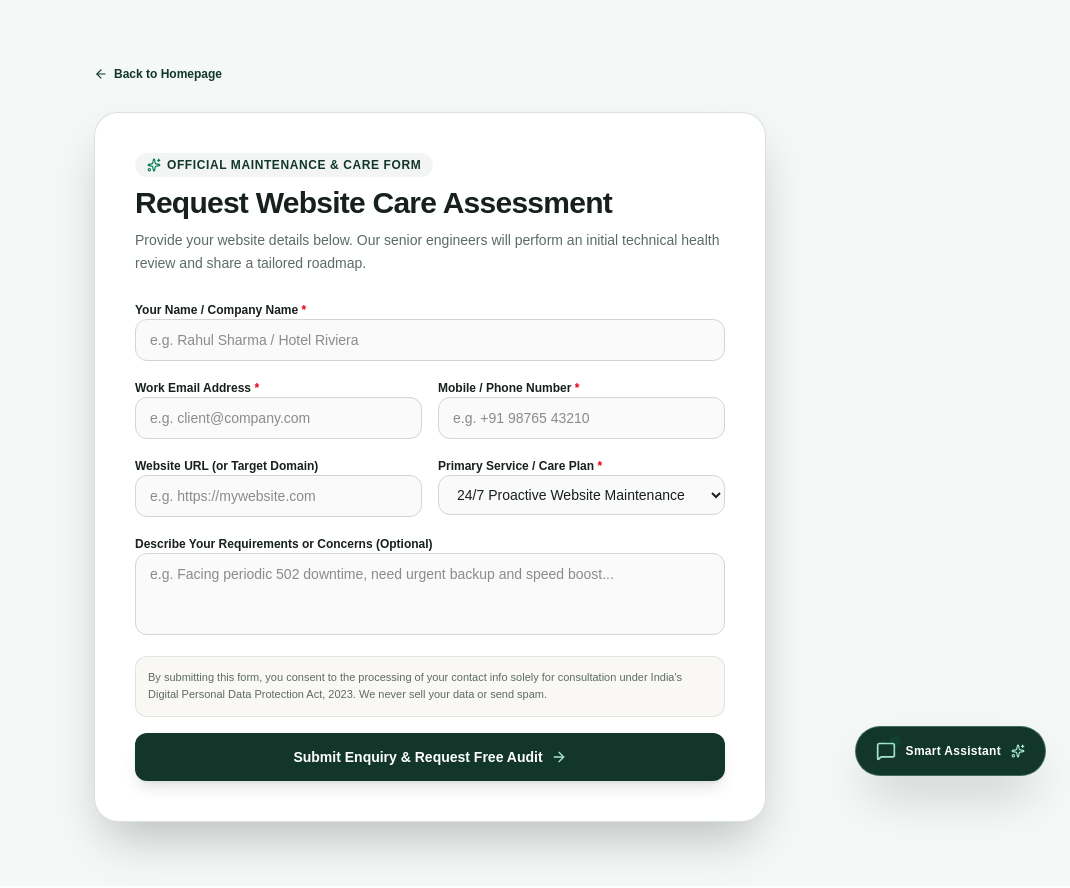
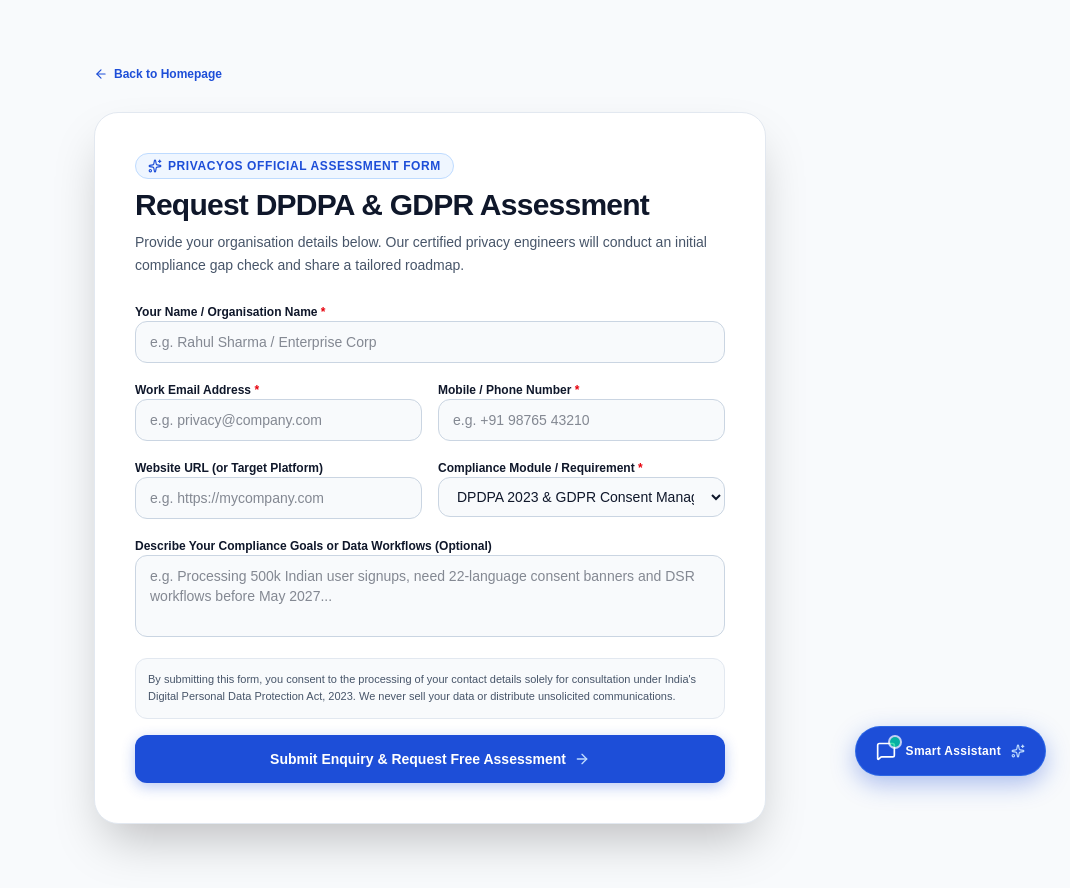
Before and after one commit to Himanshzeni/PrivacyOSChatbot, a Next.js app: page /enquiry in a window 1280 px wide. Shown: the whole page, without its empty margins (210-1280 px from the left). Built offline with nearby package versions, Linux system fonts and the light colour scheme.

Commit message:
style: apply PrivacyOS Global color palette across Smart Assistant, Enquiry and Admin

```diff
--- a/src/app/enquiry/page.tsx
+++ b/src/app/enquiry/page.tsx
@@ -14,7 +14,7 @@ function EnquiryFormContent() {
     email: "",
     phone: "",
     websiteUrl: "",
-    service: "24/7 Proactive Website Maintenance",
+    service: "DPDPA 2023 & GDPR Consent Management",
     notes: "",
   });
 
@@ -60,7 +60,9 @@ function EnquiryFormContent() {
       setBotPurged(data.botPiiPurged);
       setSubmitted(true);
     } catch (err: unknown) {
-      setErrorMessage(err instanceof Error ? err.message : "Submission failed");
+      setErrorMessage(
+        err instanceof Error ? err.message : "Failed to connect to server. Please try again."
+      );
     } finally {
       setIsSubmitting(false);
     }
@@ -68,23 +70,23 @@ function EnquiryFormContent() {
 
   if (submitted) {
     return (
-      <div className="max-w-xl mx-auto p-8 rounded-3xl bg-white border border-[#12372A]/15 shadow-xl text-center space-y-5 animate-in fade-in zoom-in-95 duration-300">
-        <div className="w-16 h-16 mx-auto rounded-full bg-[#12372A] text-[#A8E6CF] flex items-center justify-center shadow-md">
+      <div className="max-w-xl mx-auto p-8 rounded-3xl bg-white border border-[#E2E8F0] shadow-xl text-center space-y-5 animate-in fade-in zoom-in-95 duration-300">
+        <div className="w-16 h-16 mx-auto rounded-full bg-[#1D4ED8] text-white flex items-center justify-center shadow-lg">
           <CheckCircle2 className="w-10 h-10" />
         </div>
 
         <div className="space-y-2">
-          <h2 className="text-2xl font-black text-[#17201C]">Enquiry Received! ✨</h2>
-          <p className="text-sm text-[#5C6B64] leading-relaxed">
-            Thank you, <strong className="text-[#17201C]">{formData.name}</strong>. Our senior technical team has received your enquiry. We will conduct a preliminary audit and reach out to you within 2 hours.
+          <h2 className="text-2xl font-black text-[#0F172A]">Enquiry Received! ✨</h2>
+          <p className="text-sm text-[#475569] leading-relaxed">
+            Thank you, <strong className="text-[#0F172A]">{formData.name}</strong>. The PrivacyOS compliance team has received your enquiry. Our certified privacy counsels will review your requirements and reach out within 2 hours.
           </p>
         </div>
 
         {botPurged && (
-          <div className="p-3.5 rounded-2xl bg-[#EBF8F2] border border-[#3FA7A3]/30 text-xs text-[#12372A] flex items-center gap-2 text-left">
-            <ShieldCheck className="w-4 h-4 text-emerald-700 shrink-0" />
+          <div className="p-3.5 rounded-2xl bg-[#EFF6FF] border border-blue-200 text-xs text-[#0F172A] flex items-center gap-2 text-left">
+            <ShieldCheck className="w-4 h-4 text-[#1D4ED8] shrink-0" />
             <span>
-              <strong>DPDP Compliance Active:</strong> Your temporary assistant chat details have been matched and securely purged from the bot cache.
+              <strong>DPDP Act Compliance Active:</strong> Your temporary assistant chat details have been matched and permanently purged from the bot cache.
             </span>
           </div>
         )}
@@ -92,7 +94,7 @@ function EnquiryFormContent() {
         <div className="pt-2">
           <Link
             href="/"
-            className="inline-flex items-center gap-2 px-6 py-3 rounded-full bg-[#12372A] text-white text-xs font-bold hover:bg-[#1a4a39] transition-all shadow"
+            className="inline-flex items-center gap-2 px-6 py-3 rounded-full bg-[#1D4ED8] text-white text-xs font-bold hover:bg-[#1E40AF] transition-all shadow-md"
           >
             <ArrowLeft className="w-4 h-4" />
             <span>Return to Homepage</span>
@@ -103,25 +105,25 @@ function EnquiryFormContent() {
   }
 
   return (
-    <div className="max-w-2xl mx-auto bg-white border border-[#12372A]/15 rounded-3xl p-6 sm:p-10 shadow-2xl space-y-6">
+    <div className="max-w-2xl mx-auto bg-white border border-[#E2E8F0] rounded-3xl p-6 sm:p-10 shadow-2xl space-y-6">
       <div className="space-y-2 text-center sm:text-left">
-        <div className="inline-flex items-center gap-1.5 px-3 py-1 rounded-full bg-[#12372A]/5 text-[#12372A] text-xs font-bold uppercase tracking-wider">
-          <Sparkles className="w-3.5 h-3.5 text-emerald-700" />
-          <span>Official Maintenance & Care Form</span>
+        <div className="inline-flex items-center gap-1.5 px-3 py-1 rounded-full bg-blue-50 border border-blue-200 text-[#1D4ED8] text-xs font-bold uppercase tracking-wider">
+          <Sparkles className="w-3.5 h-3.5 text-[#1D4ED8]" />
+          <span>PrivacyOS Official Assessment Form</span>
         </div>
-        <h1 className="text-2xl sm:text-3xl font-black text-[#17201C] tracking-tight">
-          Request Website Care Assessment
+        <h1 className="text-2xl sm:text-3xl font-black text-[#0F172A] tracking-tight">
+          Request DPDPA & GDPR Assessment
         </h1>
-        <p className="text-xs sm:text-sm text-[#5C6B64] leading-relaxed">
-          Provide your website details below. Our senior engineers will perform an initial technical health review and share a tailored roadmap.
+        <p className="text-xs sm:text-sm text-[#475569] leading-relaxed">
+          Provide your organisation details below. Our certified privacy engineers will conduct an initial compliance gap check and share a tailored roadmap.
         </p>
       </div>
 
       {conversationId && (
-        <div className="p-3 rounded-xl bg-neutral-50 border border-neutral-200 text-[11px] text-neutral-600 flex items-center justify-between">
+        <div className="p-3 rounded-xl bg-slate-50 border border-slate-200 text-[11px] text-slate-600 flex items-center justify-between">
           <span className="flex items-center gap-1.5">
-            <Lock className="w-3.5 h-3.5 text-emerald-700" />
-            Assistant Session Linked: <code className="font-mono text-[#12372A] font-bold">{conversationId.substring(0, 14)}...</code>
+            <Lock className="w-3.5 h-3.5 text-[#1D4ED8]" />
+            Assistant Session Linked: <code className="font-mono text-[#0F172A] font-bold">{conversationId.substring(0, 14)}...</code>
           </span>
           <span className="text-emerald-700 font-medium">✓ Secure Handoff</span>
         </div>
@@ -136,23 +138,23 @@ function EnquiryFormContent() {
       <form onSubmit={handleSubmit} className="space-y-4 text-xs sm:text-sm">
         {/* Full Name & Company */}
         <div className="space-y-1">
-          <label className="font-bold text-[#17201C] text-xs">
-            Your Name / Company Name <span className="text-red-600">*</span>
+          <label className="font-bold text-[#0F172A] text-xs">
+            Your Name / Organisation Name <span className="text-red-600">*</span>
           </label>
           <input
             type="text"
             required
             value={formData.name}
             onChange={(e) => setFormData({ ...formData, name: e.target.value })}
-            placeholder="e.g. Rahul Sharma / Hotel Riviera"
-            className="w-full px-3.5 py-2.5 rounded-xl bg-neutral-50 border border-neutral-300 text-[#17201C] text-xs sm:text-sm focus:outline-none focus:border-[#12372A] focus:bg-white transition-colors"
+            placeholder="e.g. Rahul Sharma / Enterprise Corp"
+            className="w-full px-3.5 py-2.5 rounded-xl bg-slate-50 border border-slate-300 text-[#0F172A] text-xs sm:text-sm focus:outline-none focus:border-[#1D4ED8] focus:ring-2 focus:ring-[#1D4ED8]/20 focus:bg-white transition-all"
           />
         </div>
 
         {/* Email & Phone */}
         <div className="grid grid-cols-1 sm:grid-cols-2 gap-4">
           <div className="space-y-1">
-            <label className="font-bold text-[#17201C] text-xs">
+            <label className="font-bold text-[#0F172A] text-xs">
               Work Email Address <span className="text-red-600">*</span>
             </label>
             <input
@@ -160,13 +162,13 @@ function EnquiryFormContent() {
               required
               value={formData.email}
               onChange={(e) => setFormData({ ...formData, email: e.target.value })}
-              placeholder="e.g. client@company.com"
-              className="w-full px-3.5 py-2.5 rounded-xl bg-neutral-50 border border-neutral-300 text-[#17201C] text-xs sm:text-sm focus:outline-none focus:border-[#12372A] focus:bg-white transition-colors"
+              placeholder="e.g. privacy@company.com"
+              className="w-full px-3.5 py-2.5 rounded-xl bg-slate-50 border border-slate-300 text-[#0F172A] text-xs sm:text-sm focus:outline-none focus:border-[#1D4ED8] focus:ring-2 focus:ring-[#1D4ED8]/20 focus:bg-white transition-all"
             />
           </div>
 
           <div className="space-y-1">
-            <label className="font-bold text-[#17201C] text-xs">
+            <label className="font-bold text-[#0F172A] text-xs">
               Mobile / Phone Number <span className="text-red-600">*</span>
             </label>
             <input
@@ -175,7 +177,7 @@ function EnquiryFormContent() {
               value={formData.phone}
               onChange={(e) => setFormData({ ...formData, phone: e.target.value })}
               placeholder="e.g. +91 98765 43210"
-              className="w-full px-3.5 py-2.5 rounded-xl bg-neutral-50 border border-neutral-300 text-[#17201C] text-xs sm:text-sm focus:outline-none focus:border-[#12372A] focus:bg-white transition-colors"
+              className="w-full px-3.5 py-2.5 rounded-xl bg-slate-50 border border-slate-300 text-[#0F172A] text-xs sm:text-sm focus:outline-none focus:border-[#1D4ED8] focus:ring-2 focus:ring-[#1D4ED8]/20 focus:bg-white transition-all"
             />
           </div>
         </div>
@@ -183,55 +185,57 @@ function EnquiryFormContent() {
         {/* Website URL & Service */}
         <div className="grid grid-cols-1 sm:grid-cols-2 gap-4">
           <div className="space-y-1">
-            <label className="font-bold text-[#17201C] text-xs">
-              Website URL (or Target Domain)
+            <label className="font-bold text-[#0F172A] text-xs">
+              Website URL (or Target Platform)
             </label>
             <input
               type="text"
               value={formData.websiteUrl}
               onChange={(e) => setFormData({ ...formData, websiteUrl: e.target.value })}
-              placeholder="e.g. https://mywebsite.com"
-              className="w-full px-3.5 py-2.5 rounded-xl bg-neutral-50 border border-neutral-300 text-[#17201C] text-xs sm:text-sm focus:outline-none focus:border-[#12372A] focus:bg-white transition-colors"
+              placeholder="e.g. https://mycompany.com"
+              className="w-full px-3.5 py-2.5 rounded-xl bg-slate-50 border border-slate-300 text-[#0F172A] text-xs sm:text-sm focus:outline-none focus:border-[#1D4ED8] focus:ring-2 focus:ring-[#1D4ED8]/20 focus:bg-white transition-all"
             />
           </div>
 
           <div className="space-y-1">
-            <label className="font-bold text-[#17201C] text-xs">
-              Primary Service / Care Plan <span className="text-red-600">*</span>
+            <label className="font-bold text-[#0F172A] text-xs">
+              Compliance Module / Requirement <span className="text-red-600">*</span>
             </label>
             <select
               value={formData.service}
               onChange={(e) => setFormData({ ...formData, service: e.target.value })}
-              className="w-full px-3.5 py-2.5 rounded-xl bg-neutral-50 border border-neutral-300 text-[#17201C] text-xs sm:text-sm focus:outline-none focus:border-[#12372A] focus:bg-white transition-colors"
+              className="w-full px-3.5 py-2.5 rounded-xl bg-slate-50 border border-slate-300 text-[#0F172A] text-xs sm:text-sm focus:outline-none focus:border-[#1D4ED8] focus:ring-2 focus:ring-[#1D4ED8]/20 focus:bg-white transition-all"
             >
-              <option value="24/7 Proactive Website Maintenance">24/7 Proactive Website Maintenance</option>
-              <option value="Speed & Core Web Vitals Optimization">Speed & Core Web Vitals Optimization</option>
-              <option value="Malware Removal & Security Hardening">Malware Removal & Security Hardening</option>
-              <option value="Bug Fixing & Layout Repair">Bug Fixing & Layout Repair</option>
-              <option value="Cloud, Hosting & Disaster Recovery">Cloud, Hosting & Disaster Recovery</option>
-              <option value="Custom Enterprise Care Pod">Custom Enterprise Care Pod</option>
+              <option value="DPDPA 2023 & GDPR Consent Management">DPDPA 2023 & GDPR Consent Management</option>
+              <option value="Data Principal Rights (DSR) Automation">Data Principal Rights (DSR) Automation</option>
+              <option value="India PII Discovery (Aadhaar, PAN, UPI)">India PII Discovery (Aadhaar, PAN, UPI)</option>
+              <option value="Privacy Impact Assessments (DPIA/PIA)">Privacy Impact Assessments (DPIA/PIA)</option>
+              <option value="Breach Response & Dual-Clock Incident Management">Breach Response & Dual-Clock Incident Management</option>
+              <option value="Vendor Risk Management & DPA Tracking">Vendor Risk Management & DPA Tracking</option>
+              <option value="DPO-as-a-Service (DPOaaS)">DPO-as-a-Service (DPOaaS)</option>
+              <option value="ISO 27001 & SOC 2 Readiness">ISO 27001 & SOC 2 Readiness</option>
             </select>
           </div>
         </div>
 
         {/* Requirements / Notes */}
         <div className="space-y-1">
-          <label className="font-bold text-[#17201C] text-xs">
-            Describe Your Requirements or Concerns (Optional)
+          <label className="font-bold text-[#0F172A] text-xs">
+            Describe Your Compliance Goals or Data Workflows (Optional)
           </label>
           <textarea
             rows={3}
             value={formData.notes}
             onChange={(e) => setFormData({ ...formData, notes: e.target.value })}
-            placeholder="e.g. Facing periodic 502 downtime, need urgent backup and speed boost..."
-            className="w-full px-3.5 py-2.5 rounded-xl bg-neutral-50 border border-neutral-300 text-[#17201C] text-xs sm:text-sm focus:outline-none focus:border-[#12372A] focus:bg-white transition-colors resize-none"
+            placeholder="e.g. Processing 500k Indian user signups, need 22-language consent banners and DSR workflows before May 2027..."
+            className="w-full px-3.5 py-2.5 rounded-xl bg-slate-50 border border-slate-300 text-[#0F172A] text-xs sm:text-sm focus:outline-none focus:border-[#1D4ED8] focus:ring-2 focus:ring-[#1D4ED8]/20 focus:bg-white transition-all resize-none"
           />
         </div>
 
-        {/* DPDP Notice & Consent Checkbox */}
-        <div className="p-3 rounded-xl bg-[#FAF8F5] border border-[#12372A]/10 text-[11px] text-[#5C6B64] leading-relaxed">
+        {/* DPDP Notice */}
+        <div className="p-3 rounded-xl bg-slate-50 border border-slate-200 text-[11px] text-[#475569] leading-relaxed">
           <p>
-            By submitting this form, you consent to the processing of your contact info solely for consultation under India&apos;s Digital Personal Data Protection Act, 2023. We never sell your data or send spam.
+            By submitting this form, you consent to the processing of your contact details solely for consultation under India&apos;s Digital Personal Data Protection Act, 2023. We never sell your data or distribute unsolicited communications.
           </p>
         </div>
 
@@ -239,10 +243,10 @@ function EnquiryFormContent() {
         <button
           type="submit"
           disabled={isSubmitting}
-          className="w-full py-3.5 rounded-xl bg-[#12372A] hover:bg-[#1a4a39] text-white font-bold text-xs sm:text-sm transition-all shadow-lg flex items-center justify-center gap-2 cursor-pointer active:scale-95 disabled:opacity-50"
+          className="w-full py-3.5 rounded-xl bg-[#1D4ED8] hover:bg-[#1E40AF] text-white font-bold text-xs sm:text-sm transition-all shadow-[0_4px_14px_rgba(29,78,216,0.3)] flex items-center justify-center gap-2 cursor-pointer active:scale-95 disabled:opacity-50"
         >
-          <span>{isSubmitting ? "Submitting Enquiry..." : "Submit Enquiry & Request Free Audit"}</span>
-          <ArrowRight className="w-4 h-4 text-[#A8E6CF]" />
+          <span>{isSubmitting ? "Submitting Enquiry..." : "Submit Enquiry & Request Free Assessment"}</span>
+          <ArrowRight className="w-4 h-4 text-blue-200" />
         </button>
       </form>
     </div>
@@ -251,11 +255,11 @@ function EnquiryFormContent() {
 
 export default function EnquiryPage() {
   return (
-    <main className="min-h-screen bg-[#F4F8F6] py-16 px-4 sm:px-6 md:px-12 flex flex-col justify-center">
+    <main className="min-h-screen bg-[#F8FAFC] py-16 px-4 sm:px-6 md:px-12 flex flex-col justify-center">
       <div className="mb-6 max-w-2xl mx-auto w-full">
         <Link
           href="/"
-          className="inline-flex items-center gap-1.5 text-xs font-semibold text-[#12372A] hover:underline"
+          className="inline-flex items-center gap-1.5 text-xs font-semibold text-[#1D4ED8] hover:underline"
         >
           <ArrowLeft className="w-3.5 h-3.5" />
           <span>Back to Homepage</span>
--- a/src/components/chatbot/ChatWidget.tsx
+++ b/src/components/chatbot/ChatWidget.tsx
@@ -111,15 +111,15 @@ export function ChatWidget() {
         <button
           type="button"
           onClick={handleToggle}
-          className="relative px-5 py-3.5 rounded-full bg-[#12372A] hover:bg-[#1a4a39] text-white shadow-2xl flex items-center gap-2.5 cursor-pointer transition-all duration-300 hover:scale-105 active:scale-95 border border-[#A8E6CF]/30 group"
+          className="relative px-5 py-3.5 rounded-full bg-[#1D4ED8] hover:bg-[#1E40AF] text-white shadow-[0_8px_25px_rgba(29,78,216,0.35)] flex items-center gap-2.5 cursor-pointer transition-all duration-300 hover:scale-105 active:scale-95 border border-blue-400/30 group"
           aria-label="Toggle Smart Assistant"
         >
           <div className="relative">
-            <MessageSquare className="w-5 h-5 text-[#A8E6CF]" />
-            <span className="absolute -top-1 -right-1 w-2.5 h-2.5 bg-emerald-400 rounded-full border-2 border-[#12372A] animate-ping" />
+            <MessageSquare className="w-5 h-5 text-white" />
+            <span className="absolute -top-1 -right-1 w-2.5 h-2.5 bg-emerald-400 rounded-full ring-2 ring-white animate-pulse" />
           </div>
           <span className="text-xs font-bold tracking-wide">Smart Assistant</span>
-          <Sparkles className="w-3.5 h-3.5 text-[#A8E6CF] group-hover:rotate-12 transition-transform" />
+          <Sparkles className="w-3.5 h-3.5 text-blue-200 group-hover:rotate-12 transition-transform" />
         </button>
       </div>
 
```
Also changed, not shown: src/app/admin/layout.tsx (+23 -23 lines), src/app/admin/page.tsx (+30 -30 lines), src/components/chatbot/ChatWindow.tsx (+10 -10 lines), src/components/chatbot/EnquiryButton.tsx (+4 -4 lines), src/components/chatbot/MessageInput.tsx (+7 -7 lines), src/components/chatbot/MessageList.tsx (+18 -18 lines).
